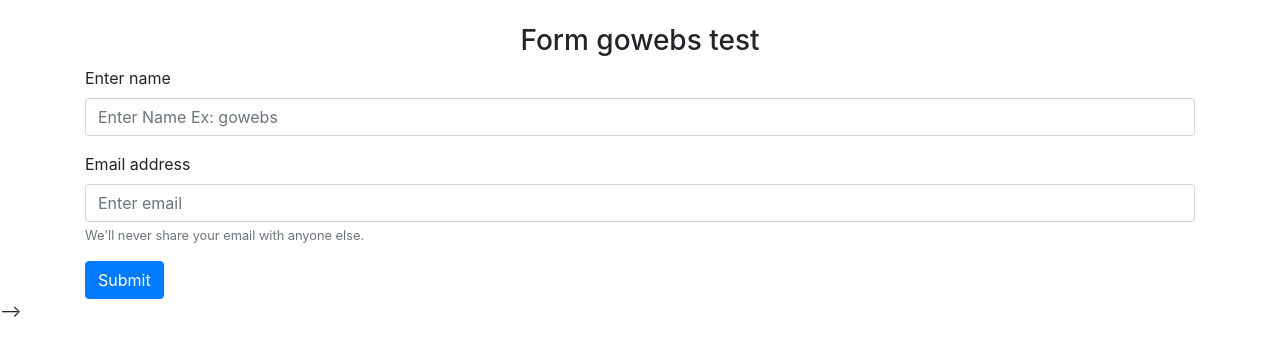
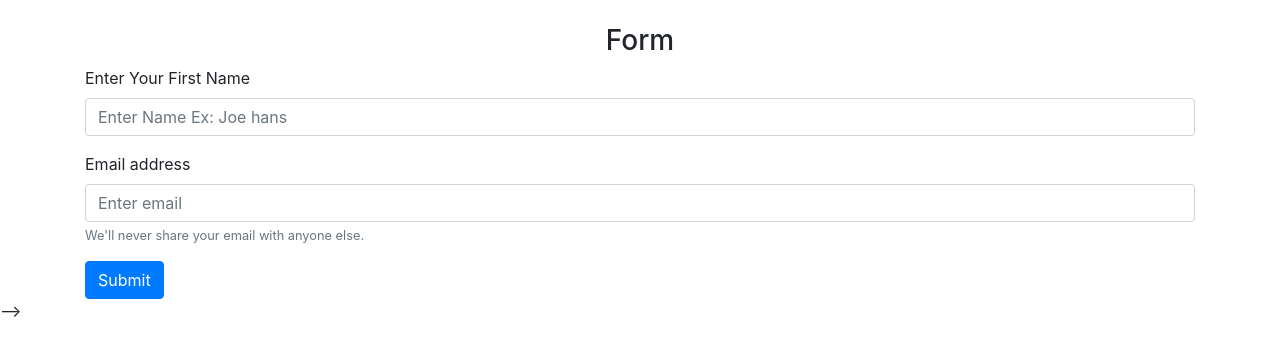
Before and after one commit to gangapurambhargav/form, a plain HTML site: page index.html in a window 1280 px wide. Drawn offline with nearby package versions, Linux system fonts and the light colour scheme.

Commit message:
Update index.html

```diff
--- a/index.html
+++ b/index.html
@@ -9,12 +9,12 @@
   <div class="pt-4"></div>
 <div class="container">
   <div>
-    <h3 class="text-center">Form gowebs test</h3>
+    <h3 class="text-center">Form</h3>
   </div>
   <form method="post" autocomplete="off" name="hello-sheet">
     <div class="form-group">
-      <label for="name">Enter name</label>
-      <input type="text" class="form-control"  placeholder="Enter Name Ex: gowebs" name="name">
+      <label for="name">Enter Your First Name </label>
+      <input type="text" class="form-control"  placeholder="Enter Name Ex: Joe hans" name="First Name">
     </div>
   <div class="form-group">
     <label for="exampleInputEmail1">Email address</label>
```
